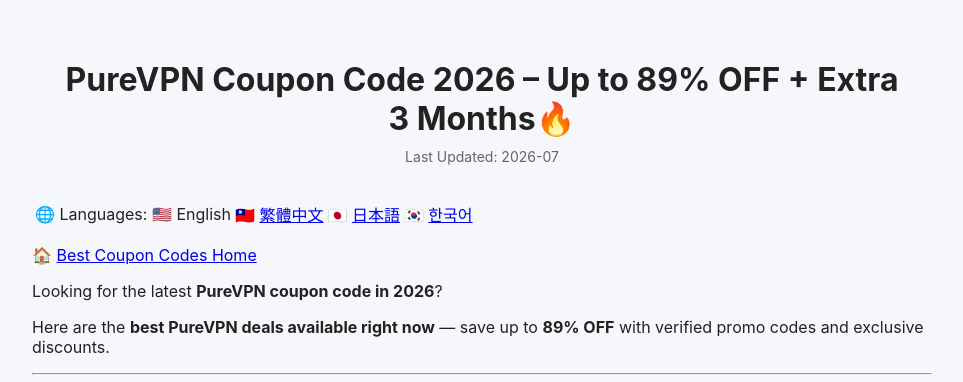
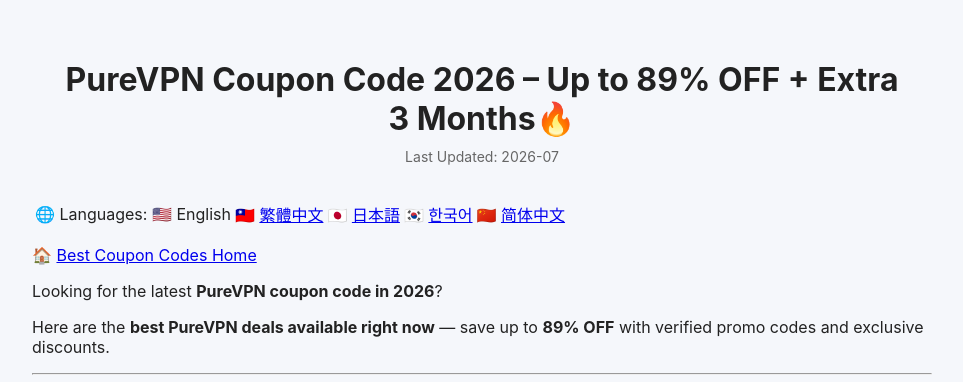
Before and after one commit to BestCouponCodes/best-coupon-codes, a Jekyll site: the page built from purevpn-coupon-code.md, in a window 1280 px wide and 900 px high. Shown: the top 382 px of the window, without its empty margins (158-1121 px from the left). Built offline with Jekyll 4.4.1, drawn with Linux system fonts in a browser that asks for light colours; some of the changed text lies outside the part shown.

Commit message:
Add Simplified Chinese language option
Added Simplified Chinese language option for PureVPN coupon code.

```diff
--- a/purevpn-coupon-code.md
+++ b/purevpn-coupon-code.md
@@ -7,7 +7,7 @@ lang: en
 last_modified_at: 2026-07-02
 ---
 
-🌐 Languages: 🇺🇸 English | 🇹🇼 [繁體中文]({{ site.baseurl }}/purevpn-coupon-code-zh/) | 🇯🇵 [日本語]({{ site.baseurl }}/purevpn-coupon-code-ja/) | 🇰🇷 [한국어]({{ site.baseurl }}/purevpn-coupon-code-ko/)
+🌐 Languages: 🇺🇸 English | 🇹🇼 [繁體中文]({{ site.baseurl }}/purevpn-coupon-code-zh/) | 🇯🇵 [日本語]({{ site.baseurl }}/purevpn-coupon-code-ja/) | 🇰🇷 [한국어]({{ site.baseurl }}/purevpn-coupon-code-ko/) | 🇨🇳 [简体中文]({{ site.baseurl }}/purevpn-coupon-code-cn/)
 
 🏠 [Best Coupon Codes Home]({{ site.baseurl }}/)
 
```
Also changed, not shown: other parts of purevpn-coupon-code.md (+2 -0 lines).
